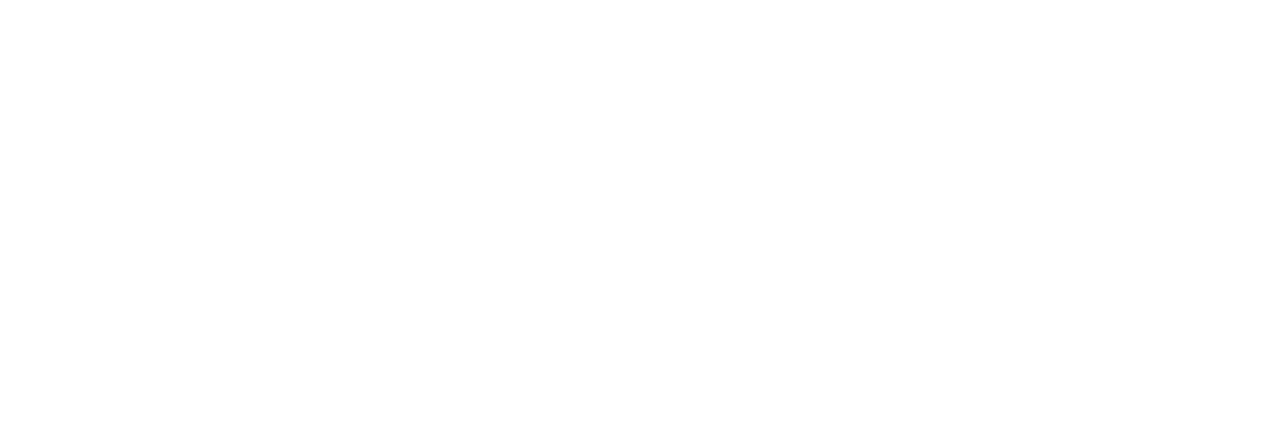
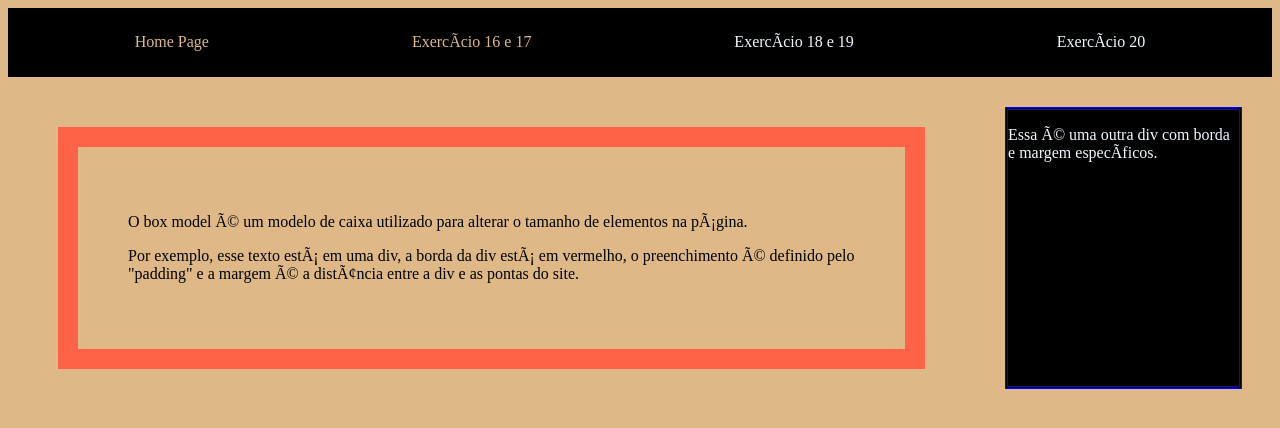
Before and after one commit to henriquecoelho2/Avaliacao-diagnostica, a plain HTML site: page exercicio16e17.html in a window 1280 px wide. Drawn offline with Linux system fonts and the light colour scheme.

Commit message:
Fiz os exercicios 16 e 17

```diff
--- a/exercicio16e17.html
+++ b/exercicio16e17.html
@@ -1,4 +1,56 @@
 <!DOCTYPE html>
 <html>
-
+    <head>
+        <meta charset="pt-br">
+        <title>Exercício 16 e 17</title>
+        <style>
+            header{
+                background-color: black;
+                display: flex;
+                padding: 2%;
+                justify-content: space-around;
+            }
+            header > a:link, a:hover, a:active{
+                color: burlywood;
+                text-decoration: none;
+            }
+            header > a{
+                color: aliceblue;
+            }
+            body{
+                background-color: burlywood;
+            }
+            .explanationPar{
+                border: solid tomato 20px;
+                padding: 50px;
+                margin: 50px;
+            }
+            .exDiv{
+                border: double blue;
+                background-color: black;
+                margin: 30px;
+                color: aliceblue;
+            }
+            .bigSecondDiv{
+                display: flex;
+            }
+        </style>
+    </head>
+    <body>
+        <header>
+            <a href="index.html">Home Page</a>
+            <a href="exercicio16e17.html">Exercício 16 e 17</a>
+            <a href="">Exercício 18 e 19</a>
+            <a href="">Exercício 20</a>
+        </header>
+        <div class="bigSecondDiv">
+            <div class="explanationPar">
+                <p>O box model é um modelo de caixa utilizado para alterar o tamanho de elementos na página.</p>
+                <p>Por exemplo, esse texto está em uma div, a borda da div está em vermelho, o preenchimento é definido pelo "padding" e a margem é a distância entre a div e as pontas do site.  </p>
+            </div>
+            <div class="exDiv">
+                <p>Essa é uma outra div com borda e margem específicos.</p>
+            </div>
+        </div>
+    </body>
 </html>
```
Also changed, not shown: index.html (+1 -1 lines).
